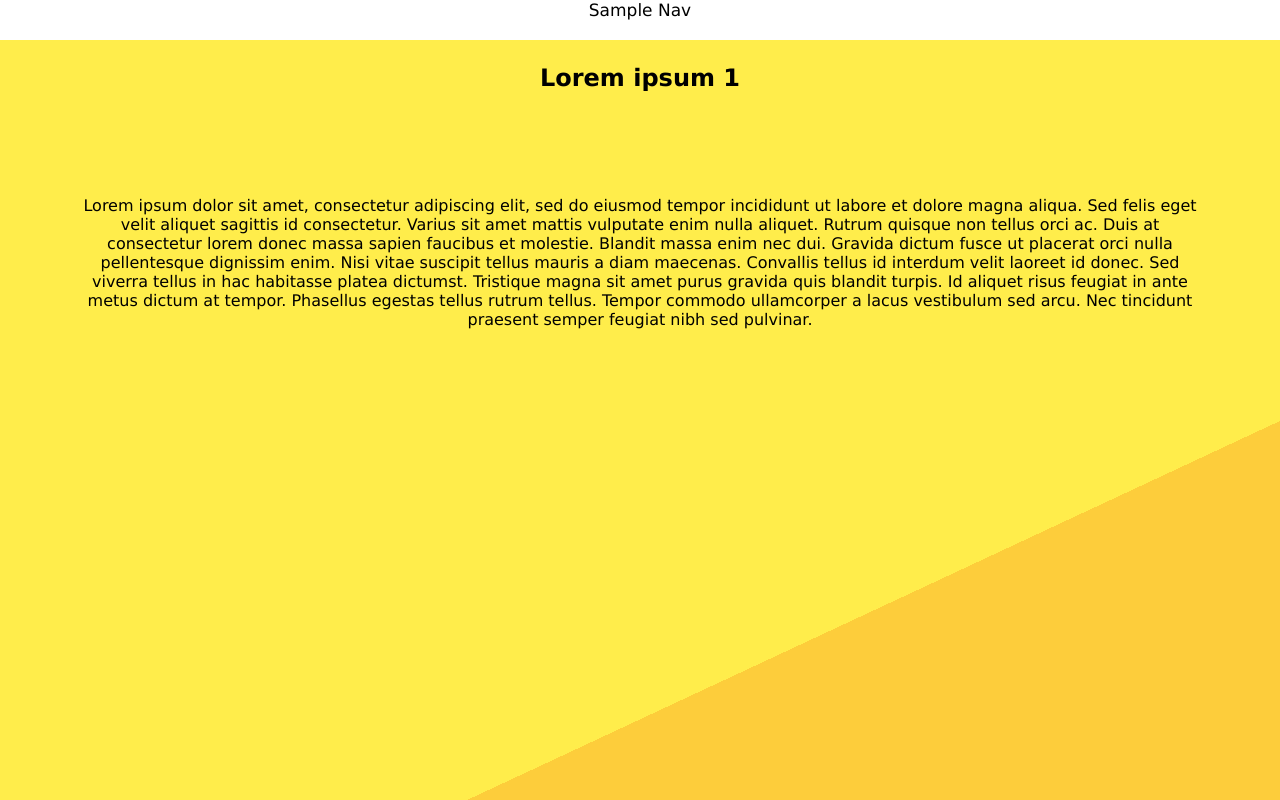
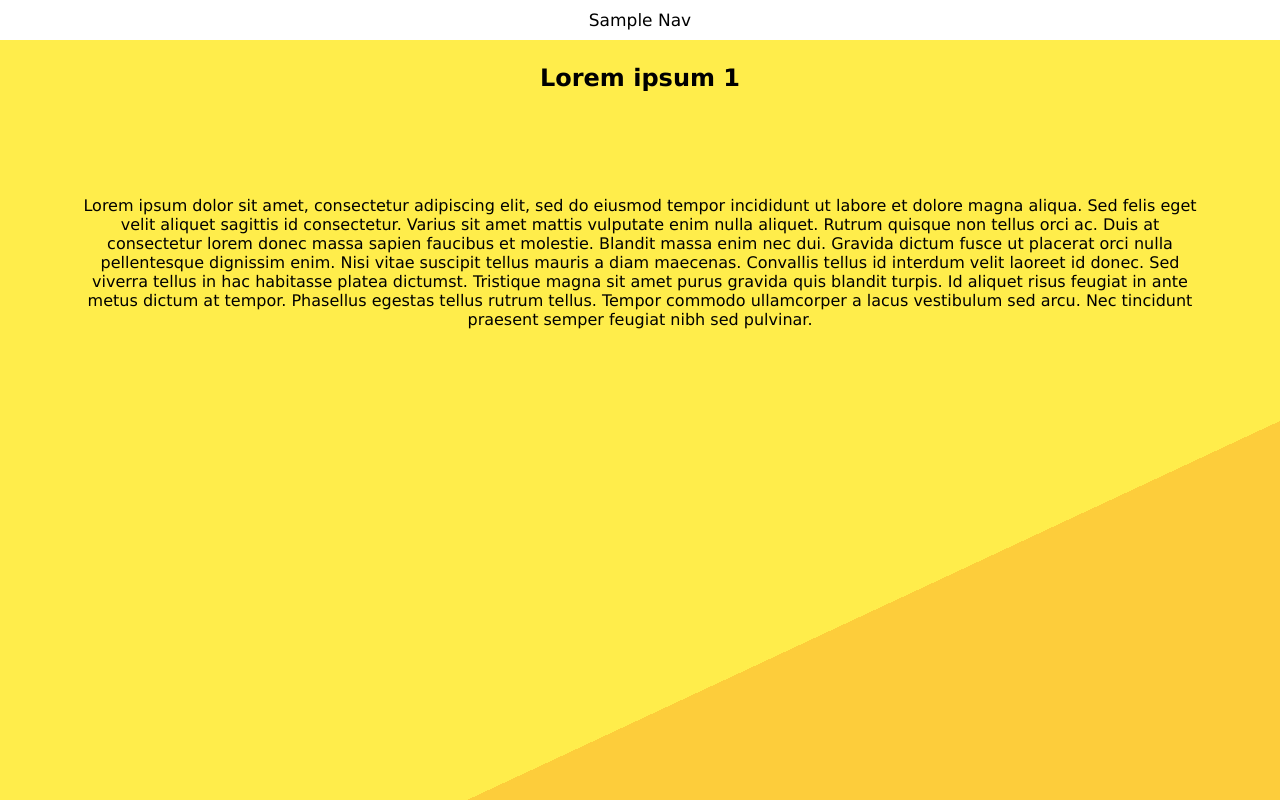
Before and after one commit to rezamini/css-scroll-snap, a plain HTML site: page index.html in a window 1280 px wide. Shown: the top 800 px of the page. Drawn offline with Linux system fonts and the light colour scheme.

Commit message:
- added a nav bar line height property in order... to centralise the nav text

```diff
--- a/style.css
+++ b/style.css
@@ -51,8 +51,9 @@
     text-align: center;
     height: 2.5rem;
     font-size: 17px;
+    /* line heigh will center the text vertically, value should be same as height value */
+    line-height: 2.5rem;
 }
-
 
 /* section:nth-child(n){
     background: linear-gradient(110deg, #fdcd3b 60%, #ffed4b 60%);
```
